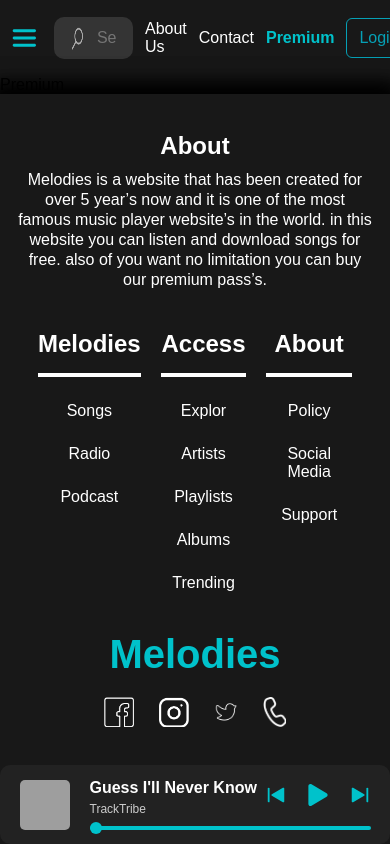
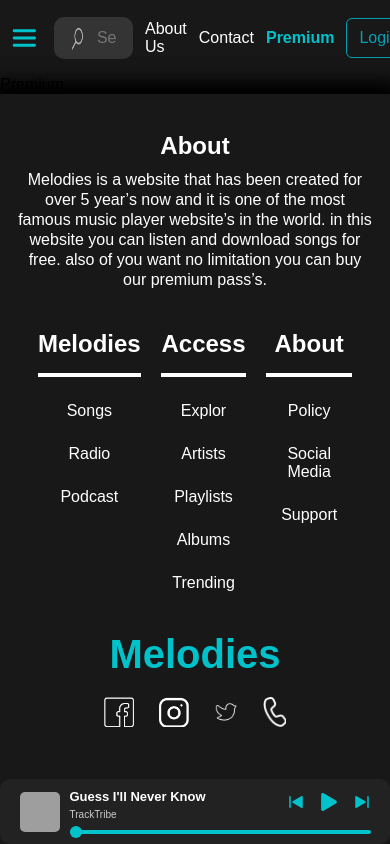
Before and after one commit to Dhruv-1511/music_web, a React (Create React App) app: page /premium in a window 390 px wide. Built offline with nearby package versions, Linux system fonts and the light colour scheme; grey boxes are pictures that could not be loaded; a web font is replaced by a local one.

Commit message:
Additional change

```diff
--- a/src/components/audioPlayer/AudioPlayer.css
+++ b/src/components/audioPlayer/AudioPlayer.css
@@ -19,19 +19,19 @@
   margin-right: 20px;
 }
 
-  .audio-container{
+.audio-container {
   width: 100%;
   display: flex;
   flex-direction: column;
   gap: 5px;
 }
 
-  .audio-top-container{
+.audio-top-container {
   display: flex;
   justify-content: space-between;
 }
 
-  .track-info{
+.track-info {
   display: flex;
   flex-direction: column;
   gap: 5px;
@@ -54,7 +54,7 @@
   gap: 20px;
 }
 
-  button {
+.audio-btn {
   background: none;
   border: none;
   color: var(--bluecolor);
@@ -63,7 +63,7 @@
   outline: none;
 }
 
-  button:hover {
+.audio-btn:hover {
   transform: scale(1.1);
 }
 
@@ -95,9 +95,33 @@
   cursor: pointer;
   border: none;
 }
+
 @media (max-width: 480px) {
-    .audio-player{
+  .audio-player {
     width: 90%;
     padding-inline: 5%;
+    padding-block: 10px;
+  }
+
+  .album-cover {
+    width: 40px;
+    height: 40px;
+    margin-right: 10px;
+  }
+
+  .track-info h4 {
+    font-size: 13px;
+  }
+
+  .track-info p {
+    font-size: 10px;
+  }
+
+  .controls{
+    gap: 15px;
+  }
+
+  .audio-btn{
+    font-size: 18px;
   }
 }
--- a/src/components/audioPlayer/AudioPlayer.js
+++ b/src/components/audioPlayer/AudioPlayer.js
@@ -47,11 +47,11 @@ const AudioPlayer = () => {
                         <p>TrackTribe</p>
                     </div>
                     <div className="controls">
-                        <button ><TbPlayerSkipBackFilled className='control' /></button>
-                        <button onClick={togglePlayPause}>
+                        <button className='audio-btn' ><TbPlayerSkipBackFilled className='control' /></button>
+                        <button className='audio-btn' onClick={togglePlayPause}>
                             {isPlaying ? <FaPause className='control' /> : <FaPlay className='control' />}
                         </button>
-                        <button ><TbPlayerSkipForwardFilled className='control' /></button>
+                        <button className='audio-btn' ><TbPlayerSkipForwardFilled className='control' /></button>
                     </div>
                 </div>
                 <input type="range" className="tracker"
```
Lines whose indentation alone changed are shown as unchanged.
